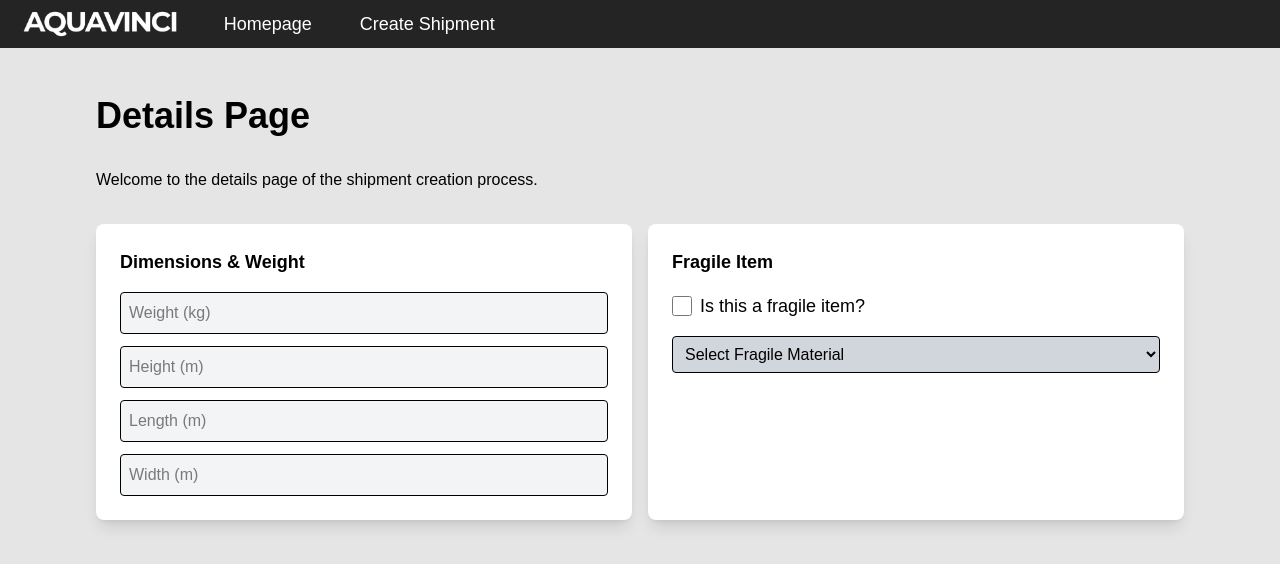
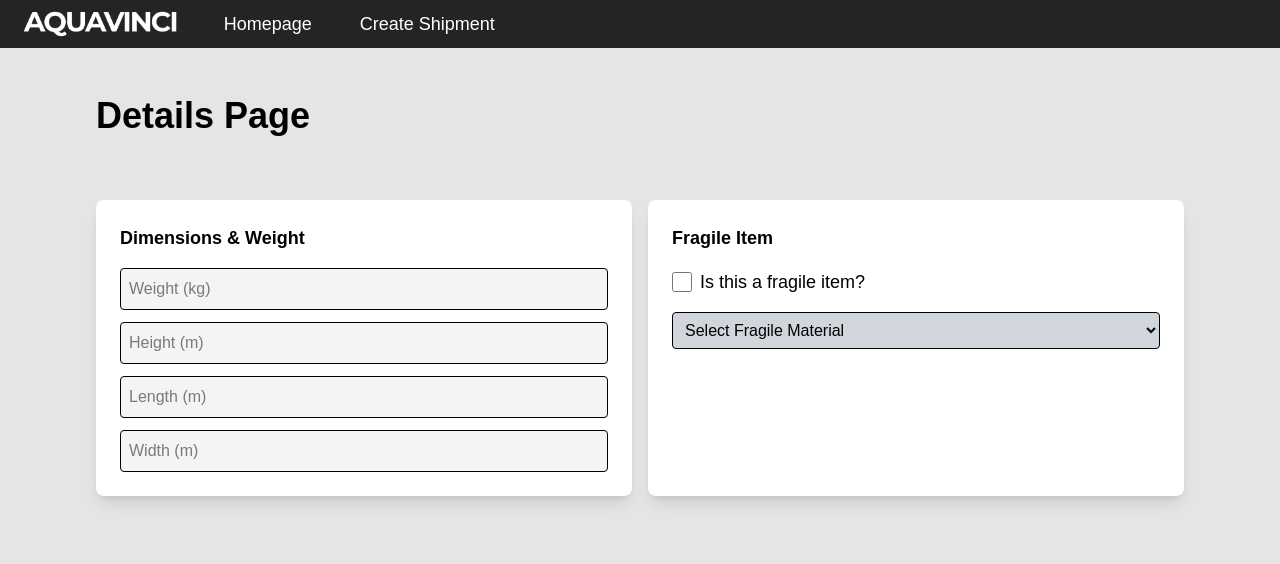
Before and after one commit to AlketKuehne/aquavinci, a Next.js app: page /create-shipment/details in a window 1280 px wide. Shown: the top 564 px of the page. Built offline with nearby package versions, Linux system fonts and the light colour scheme.

Commit message:
edited sub sub page

```diff
--- a/app/create-shipment/details/page.tsx
+++ b/app/create-shipment/details/page.tsx
@@ -94,7 +94,6 @@ export default function DetailsPage() {
       {/* Page Content */}
       <div className={`flex flex-col items-start w-full max-w-6xl mt-12 px-8 ${showCancelPopup ? 'pointer-events-none' : ''}`}>
         <h1 className="text-4xl font-extrabold mb-8 self-start">Details Page</h1>
-        <p>Welcome to the details page of the shipment creation process.</p>
 
         {/* Two Boxes */}
         <div className="flex justify-between w-full mt-8 gap-x-4">
```
